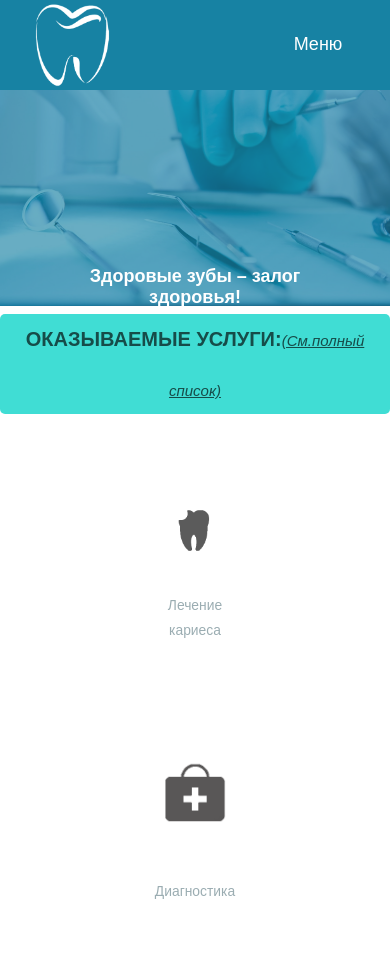
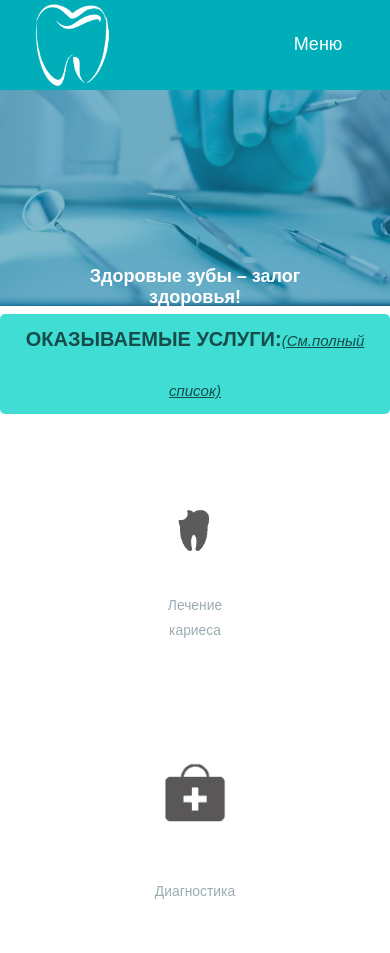
Before and after one commit to natalia-1702/Stomatology_Kulik_O_A_2018, a plain HTML site: page index.html in a window 390 px wide. Shown: the top 953 px of the page. Drawn offline with Linux system fonts and the light colour scheme.

Commit message:
added green head

```diff
--- a/resources/css/style.css
+++ b/resources/css/style.css
@@ -57,7 +57,7 @@ header:before {
   left: 0;
   width: 100%;
   height: 31rem;
-  background-color: rgba(23, 130, 163, 0.65);
+  background-color: rgba(23, 130, 163, 0.55);
 }
 @media only screen and (max-width: 1024px) {
   header {
@@ -70,7 +70,7 @@ header:before {
     left: 0;
     width: 100%;
     height: 22rem;
-    background-color: rgba(23, 130, 163, 0.65);
+    background-color: rgba(23, 130, 163, 0.55);
   }
 }
 @media only screen and (max-width: 700px) {
@@ -84,7 +84,7 @@ header:before {
     left: 0;
     width: 100%;
     height: 17rem;
-    background-color: rgba(23, 130, 163, 0.65);
+    background-color: rgba(23, 130, 163, 0.55);
   }
 }
 /* LOGO and MENU*/
@@ -92,7 +92,8 @@ header:before {
   position: relative;
   top: 1rem;
   z-index: 1;
-  background-color: rgb(23, 130, 163);
+/*  background-color: rgb(23, 130, 163);*/
+  background-color: #00AEB9;
   font-size: 1rem;
   font-family: 'Montserrat', sans-serif;
   color: white;
@@ -362,7 +363,7 @@ header .flex {
   padding: 4rem 0;
   margin-top: 2rem;
   height: 1.5rem;
-  background-color: #D2F3FE;
+  background-color: #DDFFFD;
   display: flex;
   justify-content: flex-start;
   align-items: center;
```
